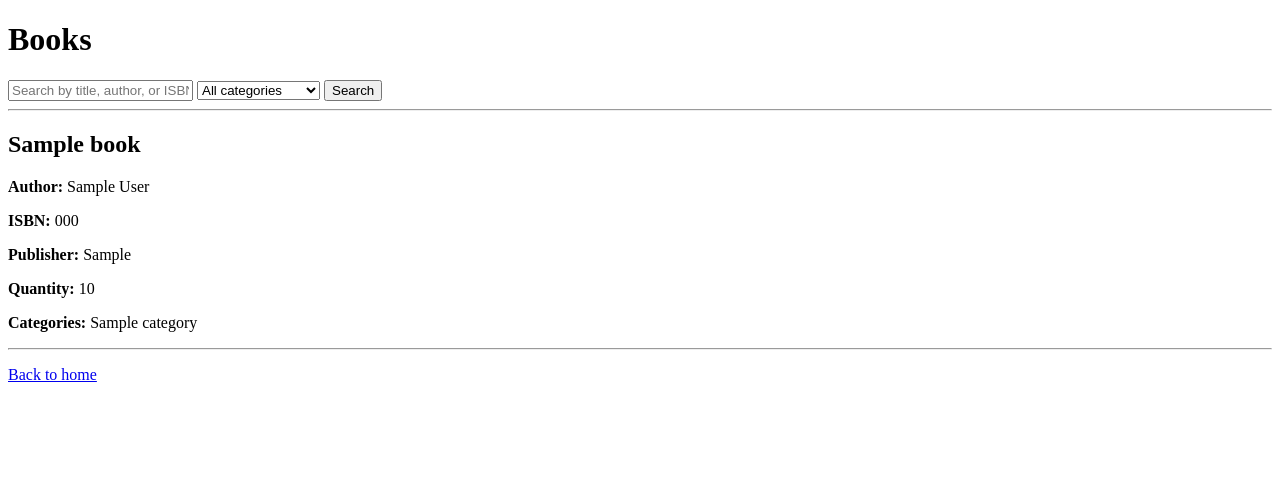
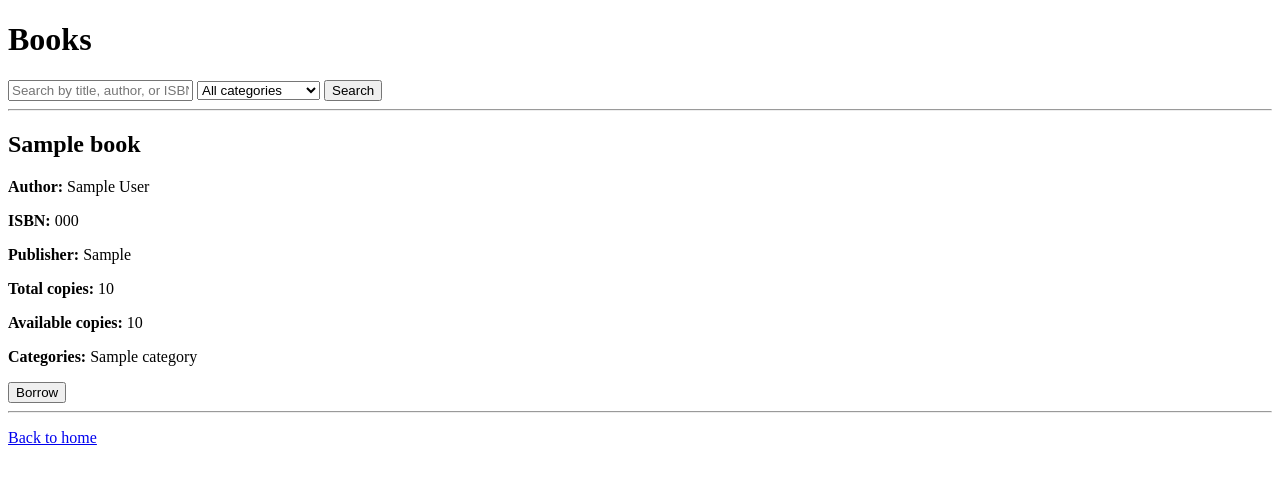
Before and after one commit to Leh-zealand-2026/library_man_sys_django, a Django app: page /books/ in a window 1280 px wide. Shown: the top 484 px of the page. Run offline with Django 5.2, Linux system fonts and the light colour scheme; tables that the repository leaves empty hold one stand-in row (values such as "Sample post").

Commit message:
phase 2: borrow book

```diff
--- a/books/templates/books/book_list.html
+++ b/books/templates/books/book_list.html
@@ -6,6 +6,7 @@
 <body>
     <h1>Books</h1>
 
+    <!-- Search and category filter -->
     <form method="get">
         <input
             type="text"
@@ -32,20 +33,36 @@
 
     <hr>
 
+    <!-- Display books -->
     {% for book in books %}
         <div>
             <h2>{{ book.title }}</h2>
+
             <p><strong>Author:</strong> {{ book.author }}</p>
             <p><strong>ISBN:</strong> {{ book.isbn }}</p>
             <p><strong>Publisher:</strong> {{ book.publisher }}</p>
-            <p><strong>Quantity:</strong> {{ book.quantity }}</p>
+
+            <p><strong>Total copies:</strong> {{ book.quantity }}</p>
+            <p><strong>Available copies:</strong> {{ book.available_copies }}</p>
 
             <p>
                 <strong>Categories:</strong>
                 {% for category in book.categories.all %}
                     {{ category.name }}{% if not forloop.last %}, {% endif %}
+                {% empty %}
+                    No categories
                 {% endfor %}
             </p>
+
+            <!-- Borrow button only appears if copies are available -->
+            {% if book.available_copies > 0 %}
+                <form method="post" action="{% url 'borrow_book' book.id %}">
+                    {% csrf_token %}
+                    <button type="submit">Borrow</button>
+                </form>
+            {% else %}
+                <p><strong>Not available</strong></p>
+            {% endif %}
         </div>
 
         <hr>
--- a/books/urls.py
+++ b/books/urls.py
@@ -7,4 +7,5 @@ urlpatterns = [
     path("", views.home, name="home"),
     path("register/", views.register, name="register"),
     path("books/", views.book_list, name="book_list"),
+    path("books/<int:book_id>/borrow/", views.borrow_book, name="borrow_book"),
 ]
--- a/books/views.py
+++ b/books/views.py
@@ -1,9 +1,15 @@
 from django.contrib.auth import login
 from django.db.models import Q # django database filters
-from django.shortcuts import redirect, render
+from django.shortcuts import redirect, render, get_object_or_404
+
+# for borrowed books
+from datetime import timedelta
+from django.contrib.auth.decorators import login_required
+from django.utils import timezone
+from django.http import HttpResponseForbidden # dont allow user to borrow without member profile
 
 from .forms import RegisterForm
-from .models import Book, Category, Member
+from .models import Book, BorrowRecord, Category, Member
 
 
 # https://docs.djangoproject.com/en/6.0/topics/auth/default/#built-in-auth-views
@@ -55,3 +61,24 @@ def book_list(request):
         "search_query": search_query,
         "selected_category": category_id,
     })
+
+# the view for borrowing books
+@login_required
+def borrow_book(request, book_id):
+    book = get_object_or_404(Book, id=book_id)
+
+    # check if user has a member account before letting them borrow
+    try:
+        member = request.user.member
+    except Member.DoesNotExist:
+        return HttpResponseForbidden("Only registered members can borrow books, please create member profile.")
+
+    # check if book copies are available
+    if book.available_copies > 0:
+        BorrowRecord.objects.create(
+            book=book,
+            member=member,
+            due_date=timezone.localdate() + timedelta(days=14)
+        )
+
+    return redirect("book_list")
```
